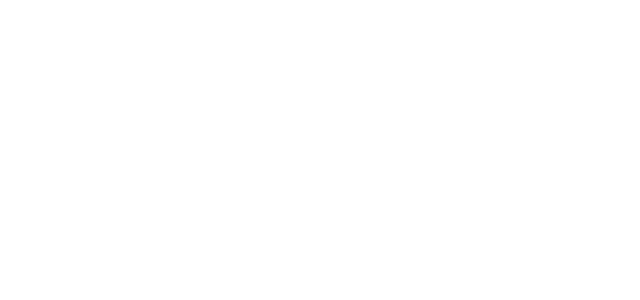
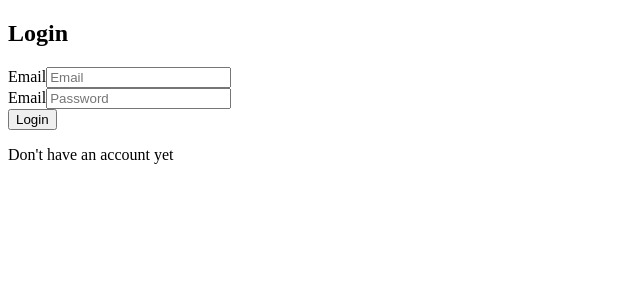
Before and after one commit to ElDev1/memories, a React (Create React App) app: page / in a window 1280 px wide. Shown: the top 300 px of the page, without its empty margins (0-640 px from the left). Built offline with nearby package versions, Linux system fonts and the light colour scheme.

Commit message:
add tags

```diff
--- a/package.json
+++ b/package.json
@@ -6,8 +6,10 @@
     "@testing-library/jest-dom": "^5.16.5",
     "@testing-library/react": "^13.4.0",
     "@testing-library/user-event": "^13.5.0",
+    "formik": "^2.2.9",
     "react": "^18.2.0",
     "react-dom": "^18.2.0",
+    "react-router-dom": "^6.3.0",
     "react-scripts": "5.0.1",
     "web-vitals": "^2.1.4"
   },
--- a/src/App.js
+++ b/src/App.js
@@ -1,5 +1,11 @@
+import Login from './Components/Login/Login';
+
 function App() {
-    return <div className='App'></div>;
+    return (
+        <div className='App'>
+            <Login />
+        </div>
+    );
 }
 
 export default App;
--- a/src/Components/Login/Login.jsx
+++ b/src/Components/Login/Login.jsx
@@ -0,0 +1,25 @@
+const Login = () => {
+    return (
+        <div>
+            <h2>Login</h2>
+            <form>
+                <div>
+                    <label htmlFor='email'>Email</label>
+                    <input type='text' placeholder='Email' required />
+                </div>
+                <div>
+                    <label htmlFor='password'>Email</label>
+                    <input type='password' placeholder='Password' required />
+                </div>
+                <div>
+                    <button>Login</button>
+                </div>
+                <div>
+                    <p>Don't have an account yet</p>
+                </div>
+            </form>
+        </div>
+    );
+};
+
+export default Login;
--- a/src/index.js
+++ b/src/index.js
@@ -1,5 +1,6 @@
 import React from 'react';
 import ReactDOM from 'react-dom/client';
+import { BrowserRouter } from 'react-router-dom';
 import App from './App';
 
 const root = ReactDOM.createRoot(document.getElementById('root'));
```
Also changed, not shown: 1 other file (tests, documents, lock files or other folders).
